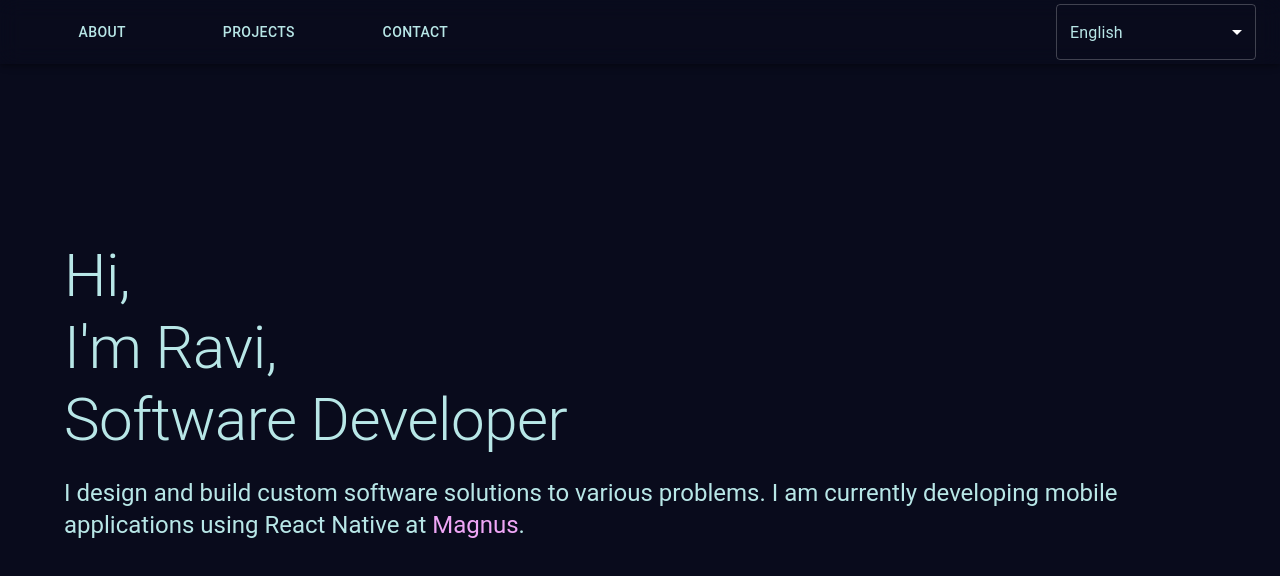
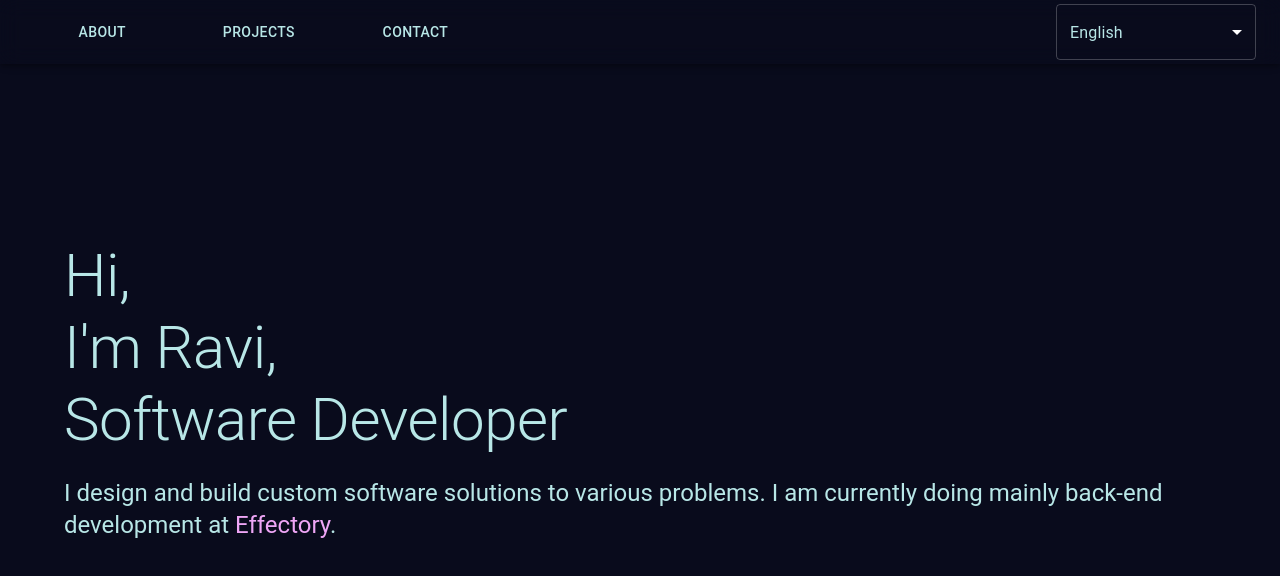
Before and after one commit to Ravi-Bossema/portfolio, a React (Create React App) app: page / in a window 1280 px wide. Shown: the top 576 px of the page. Built offline with nearby package versions, Linux system fonts and the light colour scheme.

Commit message:
Job change

```diff
--- a/src/data/text.js
+++ b/src/data/text.js
@@ -13,13 +13,9 @@ export const introText = {
 		Dev: 'Software Developer',
 		Body: [
 			'I design and build custom software solutions to various problems. ',
-			'I am currently developing mobile applications using React Native at ',
-			<Link
-				href="https://www.magnus.nl"
-				target="_blank"
-				underline="hover"
-			>
-				Magnus
+			'I am currently doing mainly back-end development at ',
+			<Link href="https://www.effectory.com" target="_blank" underline="hover">
+				Effectory
 			</Link>,
 			'.',
 		],
@@ -30,13 +26,9 @@ export const introText = {
 		Dev: 'Software Developer',
 		Body: [
 			'Ik ontwerp en ontwikkel op maat gemaakte software oplossingen voor verschillende problemen. ',
-			'Op het moment ontwikkel ik mobiele applicaties met React Native bij ',
-			<Link
-				href="https://www.magnus.nl"
-				target="_blank"
-				underline="hover"
-			>
-				Magnus
+			'Op het moment doe ik voornamelijk back-end development bij ',
+			<Link href="https://www.effectory.com" target="_blank" underline="hover">
+				Effectory
 			</Link>,
 			'.',
 		],
```
